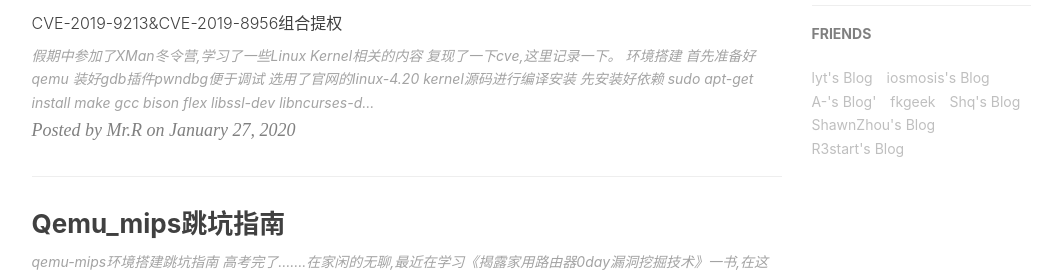
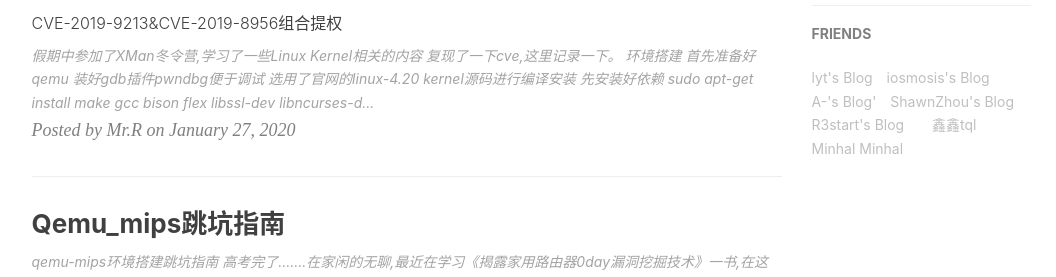
Before and after one commit to MrRtcl/mrrtcl.github.io, a Jekyll site: the page built from index.html, in a window 1280 px wide and 900 px high, scrolled down 807 px. Shown: the part 167-444 px from the top of the window, without its empty margins (136-1192 px from the left). Built offline with Jekyll 4.4.1, drawn with Linux system fonts in a browser that asks for light colours; nearby versions of some CDN libraries; the list of posts is cut into pages by our own code; comment, search, counter and statistics services are not loaded.

Commit message:
update
update

```diff
--- a/_config.yml
+++ b/_config.yml
@@ -112,14 +112,6 @@ friends: [
         href: "http://www.e-wolf.top"
     },
     {
-        title: "fkgeek",
-        href: "http://www.fkgeek.com/"
-    },
-    {
-        title: "Shq's Blog",
-        href: "https://blog.ishq.site",
-    },
-    {
         title: "ShawnZhou's Blog",
         href: "http://www.shawnzhou.xyz"
     },
@@ -130,6 +122,14 @@ friends: [
     {
         titie: "5k1L's Blog",
         href: "http://blog.5k1l.club"
+    },
+    {
+        title: "鑫鑫tql",
+        href: "https://panda0s.top/"
+    },
+    {
+        title: "Minhal Minhal",
+        href: "https://minhal.me/"
     }
 ]
 
```
